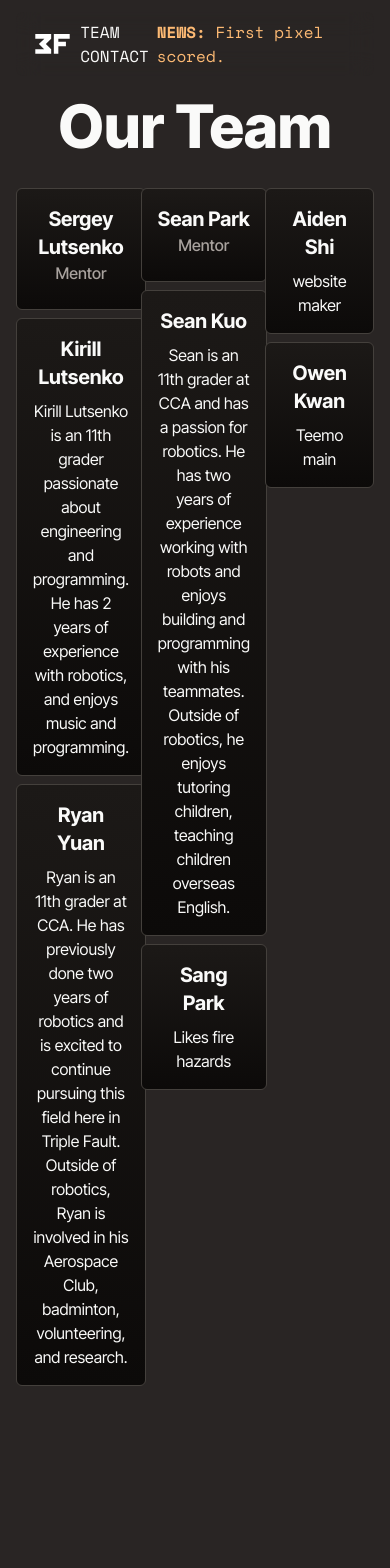
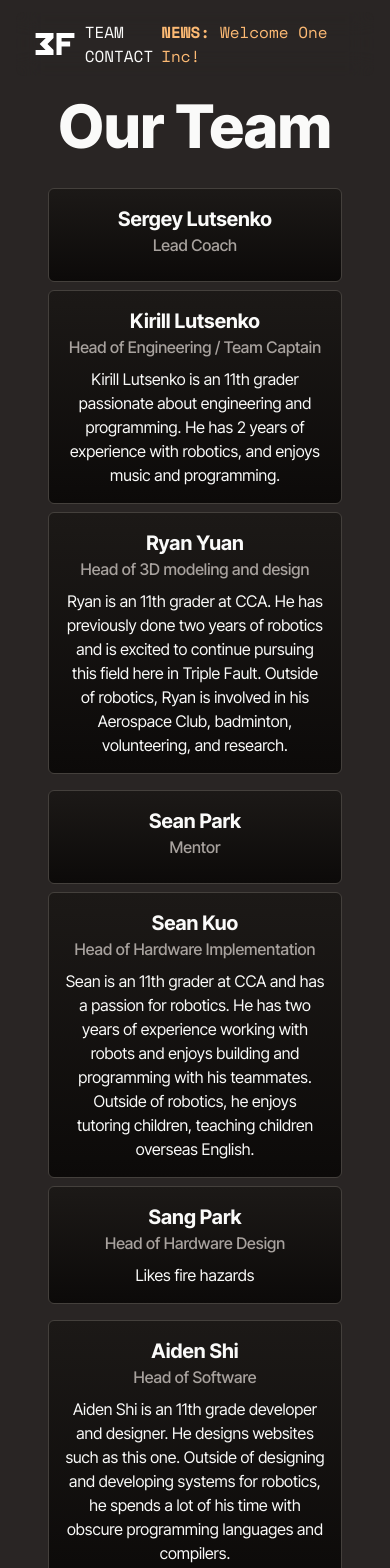
Before and after one commit to TripleFaultRobotics/website, a SvelteKit app: page /team in a window 390 px wide. Shown: the top 1568 px of the page. Before the commit the page ends 1386 px from the top, so only its background shows below. Built offline with nearby package versions, Linux system fonts and the light colour scheme.

Commit message:
add titles & sponsor to news

```diff
--- a/src/routes/+layout.svelte
+++ b/src/routes/+layout.svelte
@@ -27,7 +27,7 @@
       <li><a href="{base}/team" class="hover:underline hover:opacity-75"><HoverDecryptText content="TEAM"/></a></li>
       <li><a href="{base}/contact" class="hover:underline hover:opacity-75"><HoverDecryptText content="CONTACT"/></a></li>
     </ul>
-    <a class="ml-auto font-mono text-orange-300 hover:underline hover:opacity-75" href="{base}/timeline"><span class="font-bold">NEWS:</span> First pixel scored.</a>
+    <a class="ml-auto font-mono text-orange-300 hover:underline hover:opacity-75" href="{base}/timeline"><span class="font-bold">NEWS:</span> Welcome One Inc!</a>
   </nav>
 </header>
 
--- a/src/routes/team/+page.svelte
+++ b/src/routes/team/+page.svelte
@@ -3,19 +3,21 @@
 </script>
 
 <h1 class="mb-8 text-6xl font-extrabold text-center">Our Team</h1>
-<div class="grid grid-cols-3 gap-4 max-w-[72rem] m-auto">
+<div class="grid grid-cols-1 md:grid-cols-2 lg:grid-cols-3 gap-4 max-w-[72rem] mx-8 lg:mx-auto">
   <div class="grid gap-2 h-fit">
     <Card class="w-full">
       <h3 class="text-xl font-bold text-center">Sergey Lutsenko</h3>
-      <h4 class="mb-2 font-medium text-center text-stone-400">Mentor</h4>
+      <h4 class="mb-2 font-medium text-center text-stone-400">Lead Coach</h4>
       <p class="text-center"></p>
     </Card>
     <Card class="w-full">
-      <h3 class="text-xl font-bold text-center mb-2">Kirill Lutsenko</h3>
+      <h3 class="text-xl font-bold text-center">Kirill Lutsenko</h3>
+      <h4 class="mb-2 font-medium text-center text-stone-400">Head of Engineering / Team Captain</h4>
       <p class="text-center">Kirill Lutsenko is an 11th grader passionate about engineering and programming. He has 2 years of experience with robotics, and enjoys music and programming.</p>
     </Card>
     <Card class="w-full">
-      <h3 class="text-xl font-bold text-center mb-2">Ryan Yuan</h3>
+      <h3 class="text-xl font-bold text-center">Ryan Yuan</h3>
+      <h4 class="mb-2 font-medium text-center text-stone-400">Head of 3D modeling and design</h4>
       <p class="text-center">Ryan is an 11th grader at CCA. He has previously done two years of robotics and is excited to continue pursuing this field here in Triple Fault. Outside of robotics, Ryan is involved in his Aerospace Club, badminton, volunteering, and research.</p>
     </Card>
   </div>
@@ -26,21 +28,25 @@
       <p class="text-center"></p>
     </Card>
     <Card class="w-full">
-      <h3 class="text-xl font-bold text-center mb-2">Sean Kuo</h3>
+      <h3 class="text-xl font-bold text-center">Sean Kuo</h3>
+      <h4 class="mb-2 font-medium text-center text-stone-400">Head of Hardware Implementation</h4>
       <p class="text-center">Sean is an 11th grader at CCA and has a passion for robotics. He has two years of experience working with robots and enjoys building and programming with his teammates. Outside of robotics, he enjoys tutoring children, teaching children overseas English.</p>
     </Card>
     <Card class="w-full">
-      <h3 class="text-xl font-bold text-center mb-2">Sang Park</h3>
+      <h3 class="text-xl font-bold text-center">Sang Park</h3>
+      <h4 class="mb-2 font-medium text-center text-stone-400">Head of Hardware Design</h4>
       <p class="text-center">Likes fire hazards</p>
     </Card>
   </div>
   <div class="grid gap-2 h-fit">
     <Card class="w-full">
-      <h3 class="text-xl font-bold text-center mb-2">Aiden Shi</h3>
-      <p class="text-center">website maker</p>
+      <h3 class="text-xl font-bold text-center">Aiden Shi</h3>
+      <h4 class="mb-2 font-medium text-center text-stone-400">Head of Software</h4>
+      <p class="text-center">Aiden Shi is an 11th grade developer and designer. He designs websites such as this one. Outside of designing and developing systems for robotics, he spends a lot of his time with obscure programming languages and compilers.</p>
     </Card>
     <Card class="w-full">
-      <h3 class="text-xl font-bold text-center mb-2">Owen Kwan</h3>
+      <h3 class="text-xl font-bold text-center">Owen Kwan</h3>
+      <h4 class="mb-2 font-medium text-center text-stone-400">Head of AI Systems</h4>
       <p class="text-center">Teemo main</p>
     </Card>
   </div>
--- a/src/routes/timeline/+page.svelte
+++ b/src/routes/timeline/+page.svelte
@@ -7,6 +7,12 @@
 
 <div class="max-w-[50rem] m-auto">
   <div class="border-l-2 border-dashed border-white flex gap-8 flex-col">
+    <Card class="ml-4 grow">
+      <h2 class={titleClasses}>Welcome One Inc!</h2>
+      <h3 class={dateClasses}>October 15, 2023</h3>
+      <p class="mt-2">We welcome our first corporate sponsor, One Inc - The Leading Digital Payments Network
+for the Insurance Industry!</p>
+    </Card>
     <Card class="ml-4 grow">
       <h2 class={titleClasses}>First Pixel Scored</h2>
       <h3 class={dateClasses}>October 15, 2023</h3>
```
